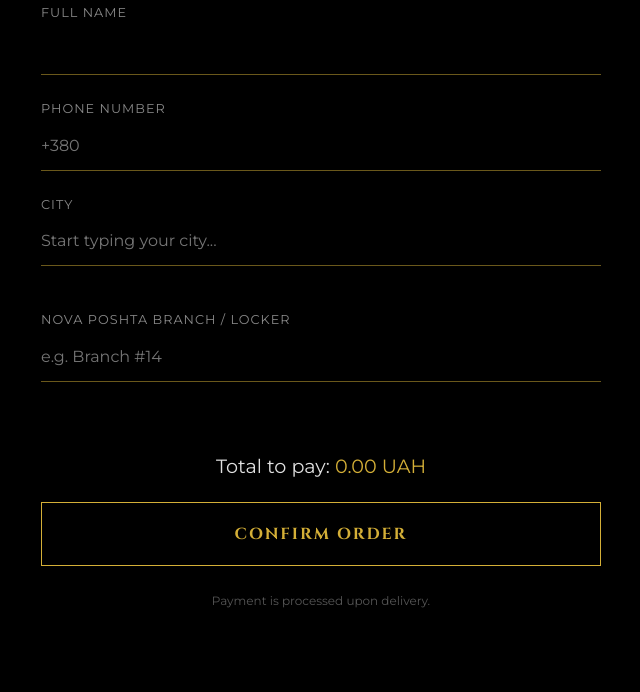
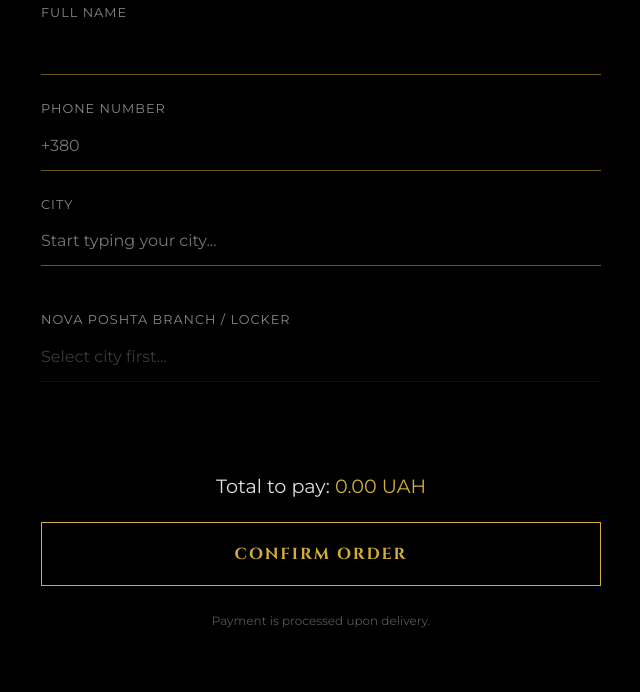
Before and after one commit to gold-dragon11/dragon_store, a Flask app: template templates/checkout.html in a window 1280 px wide. Shown: the part 210-902 px from the top of the page, without its empty margins (319-959 px from the left). Before the commit the page ends 818 px from the top, so only its background shows below. Run offline with Flask 3, Linux system fonts and the light colour scheme; the template is opened without the code that fills it, so the values that code supplies are empty.

Commit message:
Logic: Smart Nova Poshta warehouses integrated

```diff
--- a/templates/checkout.html
+++ b/templates/checkout.html
@@ -42,9 +42,14 @@
                     <div id="city-dropdown" class="autocomplete-dropdown"></div>
                 </div>
 
-                <div>
+                <div style="position: relative; margin-bottom: 20px;">
                     <label style="color: #888; font-size: 0.8rem; text-transform: uppercase; letter-spacing: 1px;">Nova Poshta Branch / Locker</label>
-                    <input type="text" name="nova_poshta" required placeholder="e.g. Branch #14" style="width: 100%; background: transparent; border: none; border-bottom: 1px solid rgba(212, 175, 55, 0.5); color: #d4af37; padding: 15px 0; font-size: 1rem; outline: none; font-family: 'Montserrat';">
+
+                    <input type="text" id="warehouse-input" name="nova_poshta" required autocomplete="off"
+                           placeholder="Select city first..." disabled
+                           style="width: 100%; background: transparent; border: none; border-bottom: 1px solid rgba(212, 175, 55, 0.5); color: #d4af37; padding: 15px 0; font-size: 1rem; outline: none; font-family: 'Montserrat'; opacity: 0.5; transition: all 0.3s ease;">
+
+                    <div id="warehouse-dropdown" class="autocomplete-dropdown"></div>
                 </div>
 
                 <div style="margin-top: 30px; text-align: center;">
```
